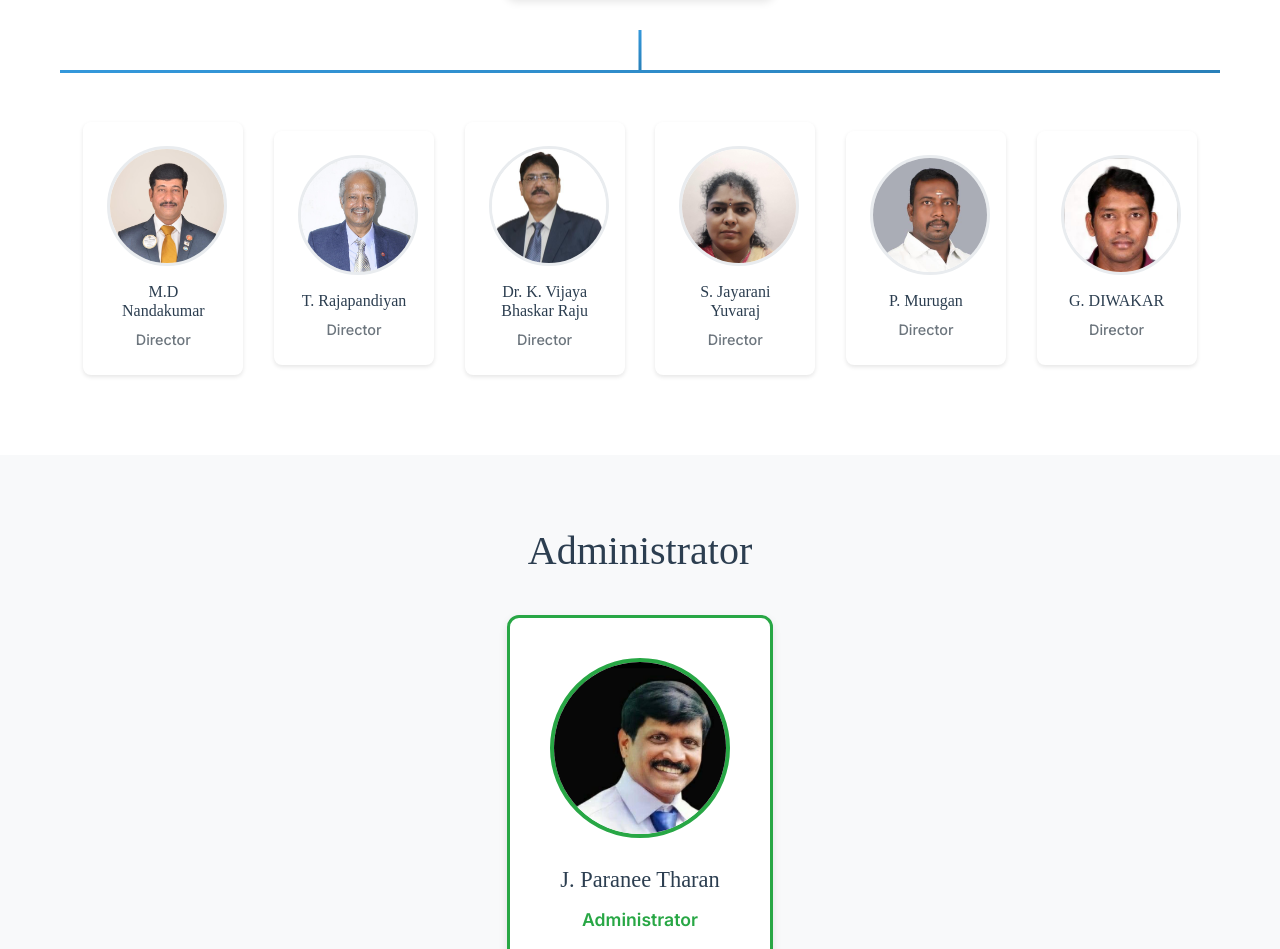
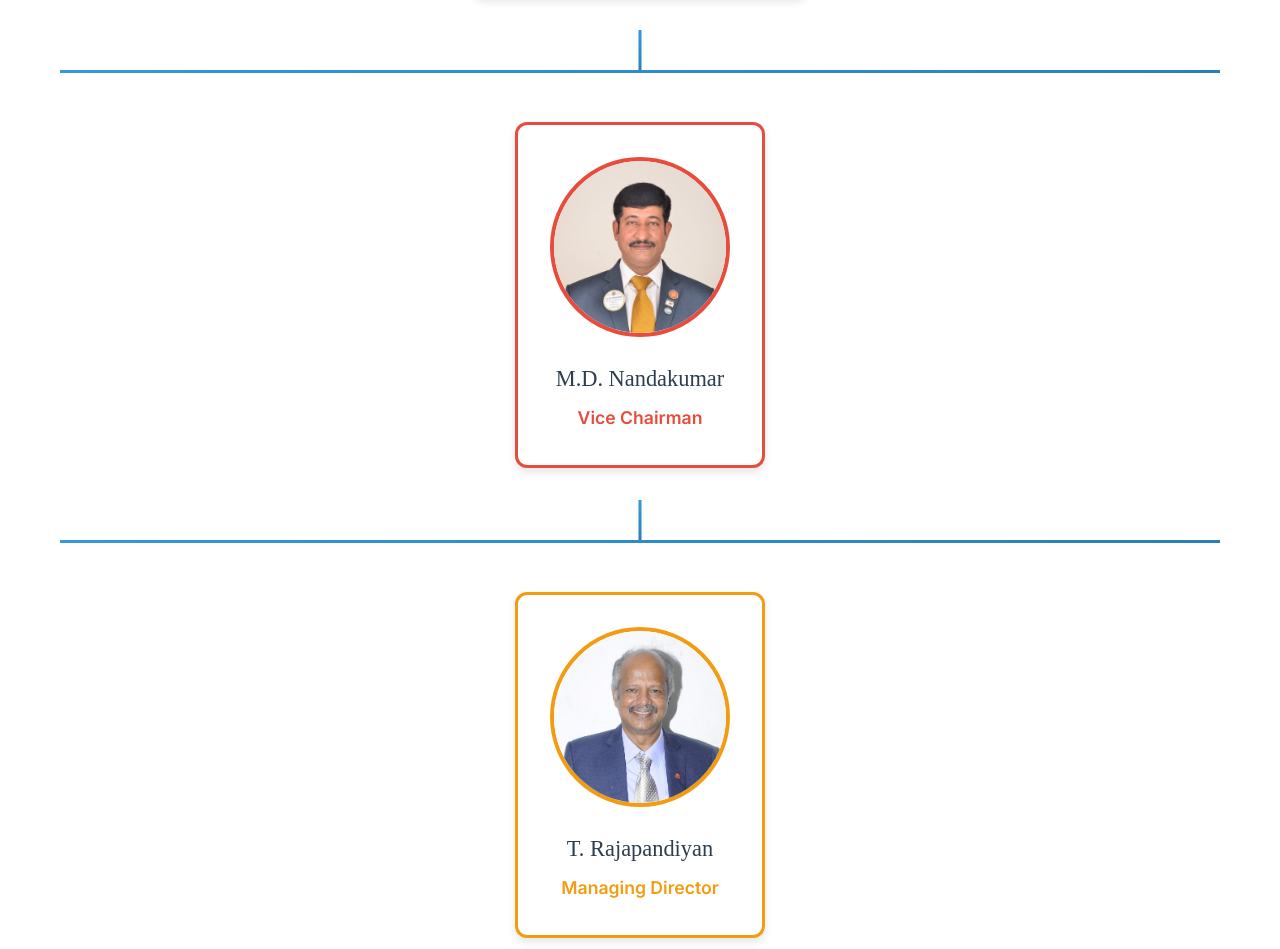
Before and after one commit to ParaneeTharan2025/Deccan, a Next.js app: page /about in a window 1280 px wide. Shown: the part 1443-2392 px from the top of the page. Built offline with nearby package versions, Linux system fonts and the light colour scheme; a web font is replaced by a local one.

Commit message:
Update About and Channel Partner pages to reflect new leadership titles and enhance styling for Vice Chairman and Managing Director sections

```diff
--- a/src/app/about/page.tsx
+++ b/src/app/about/page.tsx
@@ -16,67 +16,85 @@ export default function About() {
           <h2>Board of Directors</h2>
 
           <div className={styles.boardStructure}>
-            {/* Chairman Section */}
+            {/* Chairman Section - Dr. K. Vijaya Bhaskar Raju */}
             <div className={styles.chairmanSection}>
               <div className={styles.chairmanCard}>
                 <div className={styles.chairmanImage}>
                   <Image
-                    src="/images/gallery/chariman.jpg"
-                    alt="Chairman"
+                    src="/images/gallery/director2.jpg"
+                    alt="Dr. K. Vijaya Bhaskar Raju"
                     width={200}
                     height={200}
                   />
                 </div>
-                <h4>Dr. K. Indira</h4>
+                <h4>Dr. K. Vijaya Bhaskar Raju</h4>
                 <p>Chairman</p>
               </div>
             </div>
 
-            {/* Connecting Line */}
+            {/* Connecting Line to Vice Chairman */}
             <div className={styles.connectingLine}>
               <div className={styles.verticalLine}></div>
               <div className={styles.horizontalLine}></div>
             </div>
 
-            {/* Directors Section - Single Line */}
+            {/* Vice Chairman Section - M.D. Nandakumar */}
+            <div className={styles.viceChairmanSection}>
+              <div className={styles.viceChairmanCard}>
+                <div className={styles.viceChairmanImage}>
+                  <Image
+                    src="/images/gallery/director1.jpg"
+                    alt="M.D. Nandakumar"
+                    width={180}
+                    height={180}
+                  />
+                </div>
+                <h4>M.D. Nandakumar</h4>
+                <p>Vice Chairman</p>
+              </div>
+            </div>
+
+            {/* Connecting Line to Managing Director */}
+            <div className={styles.connectingLine}>
+              <div className={styles.verticalLine}></div>
+              <div className={styles.horizontalLine}></div>
+            </div>
+
+            {/* Managing Director Section - T. Rajapandiyan */}
+            <div className={styles.managingDirectorSection}>
+              <div className={styles.managingDirectorCard}>
+                <div className={styles.managingDirectorImage}>
+                  <Image
+                    src="/images/gallery/director6.jpg"
+                    alt="T. Rajapandiyan"
+                    width={180}
+                    height={180}
+                  />
+                </div>
+                <h4>T. Rajapandiyan</h4>
+                <p>Managing Director</p>
+              </div>
+            </div>
+
+            {/* Connecting Line to Directors */}
+            <div className={styles.connectingLine}>
+              <div className={styles.verticalLine}></div>
+              <div className={styles.horizontalLine}></div>
+            </div>
+
+            {/* Directors Section - All Directors at Same Level */}
             <div className={styles.directorsSection}>
               <div className={styles.directorsRow}>
                 <div className={styles.directorCard}>
                   <div className={styles.directorImage}>
                     <Image
-                      src="/images/gallery/director1.jpg"
-                      alt="M.D Nandakumar"
+                      src="/images/gallery/chariman.jpg"
+                      alt="Dr. K. Indira"
                       width={120}
                       height={120}
                     />
                   </div>
-                  <h4>M.D Nandakumar</h4>
-                  <p>Director</p>
-                </div>
-
-                <div className={styles.directorCard}>
-                  <div className={styles.directorImage}>
-                    <Image
-                      src="/images/gallery/director6.jpg"
-                      alt="T. Rajapandiyan"
-                      width={120}
-                      height={120}
-                    />
-                  </div>
-                  <h4>T. Rajapandiyan</h4>
-                  <p>Director</p>
-                </div>
-
-                <div className={styles.directorCard}>
-                  <div className={styles.directorImage}>
-                    <Image
-                      src="/images/gallery/director2.jpg"
-                      alt="Dr. K. Vijaya Bhaskar Raju"
-                      width={120}
-                      height={120}
-                    />
-                  </div>
-                  <h4>Dr. K. Vijaya Bhaskar Raju</h4>
+                  <h4>Dr. K. Indira</h4>
                   <p>Director</p>
                 </div>
 
@@ -124,21 +142,21 @@ export default function About() {
         </div>
       </section>
 
-      {/* Administrator Section */}
+      {/* Chief Executive Officer Section */}
       <section className={styles.administratorSection}>
         <div className={styles.container}>
-          <h2>Administrator</h2>
+          <h2>Chief Executive Officer</h2>
           <div className={styles.administratorCard}>
             <div className={styles.administratorImage}>
               <Image
                 src="/images/gallery/admin.jpg"
-                alt="Administrator"
+                alt="Chief Executive Officer"
                 width={180}
                 height={180}
               />
             </div>
             <h3>J. Paranee Tharan</h3>
-            <p>Administrator</p>
+            <p>Chief Executive Officer</p>
           </div>
         </div>
       </section>
--- a/src/app/channel-partner/page.tsx
+++ b/src/app/channel-partner/page.tsx
@@ -54,10 +54,10 @@ export default function ChannelPartner() {
             <div className={styles.contactCard}>
               <h3>Contact Details</h3>
               <div style={{ marginBottom: '1.5rem', display: 'flex', alignItems: 'center', gap: '1rem' }}>
-                <img src="/images/gallery/admin.jpg" alt="Administrator" width={80} height={80} style={{ borderRadius: '50%' }} />
+                <img src="/images/gallery/admin.jpg" alt="Chief Executive Officer" width={80} height={80} style={{ borderRadius: '50%' }} />
                 <div>
                   <p style={{ margin: 0, fontWeight: 600 }}>J. Paranee Tharan</p>
-                  <p style={{ margin: 0 }}>Administrator</p>
+                  <p style={{ margin: 0 }}>Chief Executive Officer</p>
                 </div>
               </div>
               <div className={styles.contactInfo}>
--- a/src/styles/About.module.css
+++ b/src/styles/About.module.css
@@ -151,6 +151,104 @@
 
 .chairmanCard p {
   color: #3498db;
+  font-weight: 600;
+  font-size: 1.1rem;
+}
+
+/* Vice Chairman Section Styles */
+.viceChairmanSection {
+  text-align: center;
+  margin-bottom: 2rem;
+}
+
+.viceChairmanCard {
+  display: inline-block;
+  background: #fff;
+  border-radius: 12px;
+  padding: 2rem;
+  box-shadow: 0 4px 8px rgba(0, 0, 0, 0.1);
+  transition: transform 0.3s ease, box-shadow 0.3s ease;
+  border: 3px solid #e74c3c;
+}
+
+.viceChairmanCard:hover {
+  transform: translateY(-5px);
+  box-shadow: 0 8px 16px rgba(0, 0, 0, 0.15);
+}
+
+.viceChairmanImage {
+  width: 180px;
+  height: 180px;
+  margin: 0 auto 1.5rem;
+  border-radius: 50%;
+  overflow: hidden;
+  border: 4px solid #e74c3c;
+}
+
+.viceChairmanImage img {
+  width: 100%;
+  height: 100%;
+  object-fit: cover;
+  object-position: center top;
+}
+
+.viceChairmanCard h4 {
+  font-size: 1.4rem;
+  color: #2c3e50;
+  margin-bottom: 0.5rem;
+}
+
+.viceChairmanCard p {
+  color: #e74c3c;
+  font-weight: 600;
+  font-size: 1.1rem;
+}
+
+/* Managing Director Section Styles */
+.managingDirectorSection {
+  text-align: center;
+  margin-bottom: 2rem;
+}
+
+.managingDirectorCard {
+  display: inline-block;
+  background: #fff;
+  border-radius: 12px;
+  padding: 2rem;
+  box-shadow: 0 4px 8px rgba(0, 0, 0, 0.1);
+  transition: transform 0.3s ease, box-shadow 0.3s ease;
+  border: 3px solid #f39c12;
+}
+
+.managingDirectorCard:hover {
+  transform: translateY(-5px);
+  box-shadow: 0 8px 16px rgba(0, 0, 0, 0.15);
+}
+
+.managingDirectorImage {
+  width: 180px;
+  height: 180px;
+  margin: 0 auto 1.5rem;
+  border-radius: 50%;
+  overflow: hidden;
+  border: 4px solid #f39c12;
+}
+
+.managingDirectorImage img {
+  width: 100%;
+  height: 100%;
+  object-fit: cover;
+  object-position: center top;
+}
+
+.managingDirectorCard h4 {
+  font-size: 1.4rem;
+  color: #2c3e50;
+  margin-bottom: 0.5rem;
+}
+
+.managingDirectorCard p {
+  color: #f39c12;
   font-weight: 600;
   font-size: 1.1rem;
 }
@@ -344,7 +442,7 @@
   margin: 0 auto;
 }
 
-/* Administrator Section Styles */
+/* Chief Executive Officer Section Styles */
 .administratorSection {
   padding: 4rem 0;
   background-color: #f8f9fa;
@@ -441,6 +539,32 @@
     font-size: 1.3rem;
   }
 
+  .viceChairmanImage {
+    width: 180px;
+    height: 180px;
+  }
+
+  .viceChairmanCard {
+    padding: 2rem;
+  }
+
+  .viceChairmanCard h4 {
+    font-size: 1.3rem;
+  }
+
+  .managingDirectorImage {
+    width: 180px;
+    height: 180px;
+  }
+
+  .managingDirectorCard {
+    padding: 2rem;
+  }
+
+  .managingDirectorCard h4 {
+    font-size: 1.3rem;
+  }
+
   .directorsRow {
     flex-direction: column;
     align-items: center;
```
